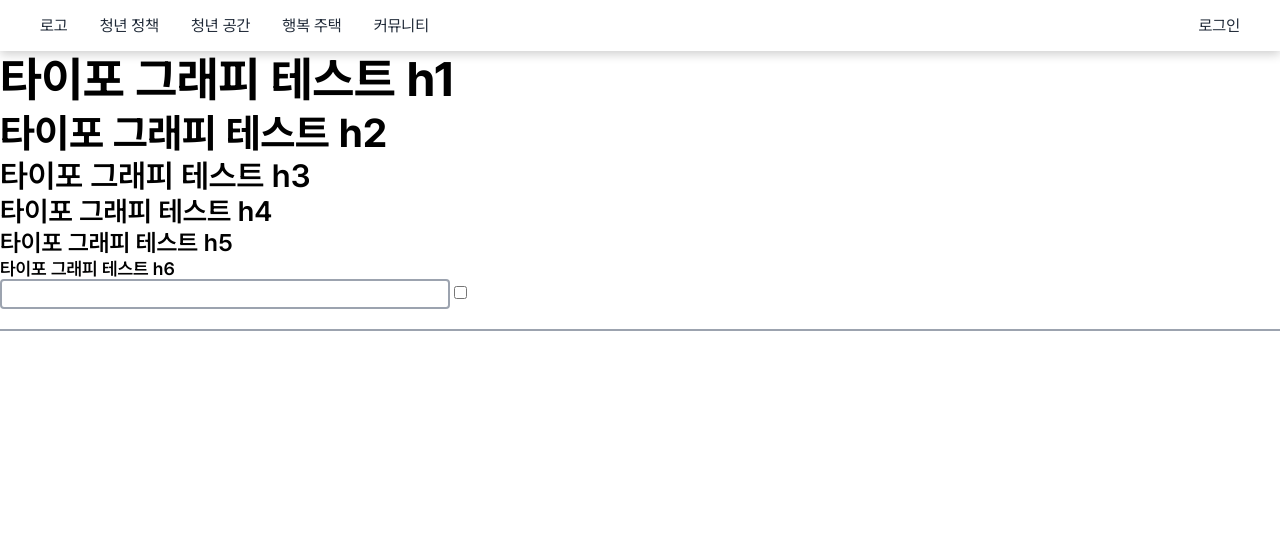
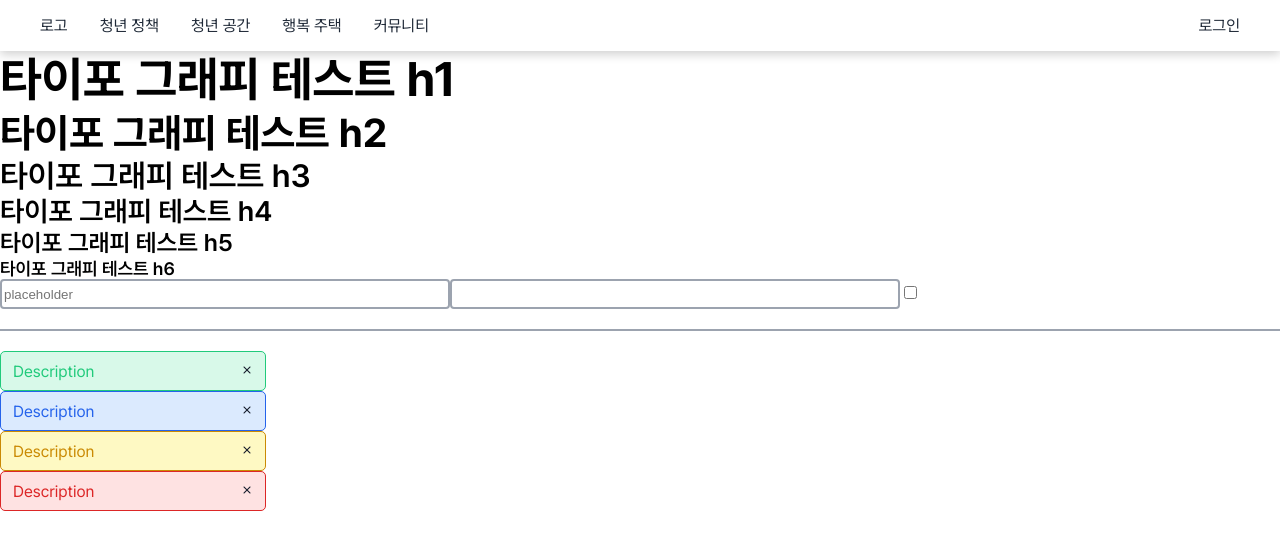
Before and after one commit to For-MZ/formz-fe, a Next.js app: page / in a window 1280 px wide. Shown: the top 550 px of the page. Built offline with nearby package versions, Linux system fonts and the light colour scheme; a web font is replaced by a local one.

Commit message:
Design: Toast clear

```diff
--- a/src/app/page.tsx
+++ b/src/app/page.tsx
@@ -12,10 +12,14 @@ export default function Home() {
       <h4>타이포 그래피 테스트 h4</h4>
       <h5>타이포 그래피 테스트 h5</h5>
       <h6>타이포 그래피 테스트 h6</h6>
+      <Input placeholder={'placeholder'} />
       <Input />
       <CheckBox />
-      <Divider />
-      <Toast message="Toast TEST" backgroundColor="#21ca7b" color="#147b4b" />
+      <Divider style="none" />
+      <Toast message="Description" color="green" />
+      <Toast message="Description" color="blue" />
+      <Toast message="Description" color="yellow" />
+      <Toast message="Description" color="red" />
     </>
   );
 }
--- a/src/components/UI/Divider/Divider.tsx
+++ b/src/components/UI/Divider/Divider.tsx
@@ -1,6 +1,10 @@
 import React from 'react';
 import styles from './Divider.module.scss';
 
-export default function Divider() {
-  return <hr className={styles.divider} />;
+type DividerProps = {
+  style?: 'none' | 'text';
+};
+
+export default function Divider({ style = 'none', ...props }: DividerProps) {
+  return <hr {...props} className={`${styles.divider} ${styles[style]}`} />;
 }
--- a/src/components/UI/Input/Input.module.scss
+++ b/src/components/UI/Input/Input.module.scss
@@ -8,4 +8,11 @@
     border-color: $border-focus-ring-color;
     border-radius: 8px;
   }
+  &:hover {
+    border-color: $border-interactive-secondary-hover-color;
+  }
+  &:disabled {
+    background-color: $background-disabled-color;
+    border-color: $border-disabled-color;
+  }
 }
--- a/src/components/UI/Input/Input.tsx
+++ b/src/components/UI/Input/Input.tsx
@@ -1,10 +1,14 @@
 import React from 'react';
 import styles from './Input.module.scss';
 
-export default function Input() {
+type InputProps = {
+  placeholder?: string;
+};
+
+export default function Input({ placeholder }: InputProps) {
   return (
     <>
-      <input className={styles.input}></input>
+      <input className={styles.input} placeholder={placeholder}></input>
     </>
   );
 }
--- a/src/components/UI/Toast/Toast.module.scss
+++ b/src/components/UI/Toast/Toast.module.scss
@@ -1,13 +1,45 @@
 .toast {
-  position: fixed;
-  transform: translateY(-50%);
-  transform: translateX(-50%);
-  left: 50%;
-  padding: 24px 240px;
+  height: 38px;
+  width: 240px;
+  border: 1px solid;
   border-radius: 5px;
+  display: flex;
+  align-items: center;
+  justify-content: space-between;
+  padding: 0px 12px 0px 12px;
 
-  &.blue {
-    background-color: $background-success-color;
+  .logo {
+    width: 12px; /* 로고의 크기를 조정하세요 */
+    height: auto; /* 로고의 크기를 조정하세요 */
+  }
+
+  .button {
+    background: none;
+    border: none;
+    cursor: pointer;
+    padding: 0;
+    margin: 0;
+    outline: none;
+  }
+
+  &.green {
+    background-color: $background-success-subtle-color;
+    border-color: $border-success-color;
     color: $text-success-color;
   }
+  &.blue {
+    background-color: $background-info-subtle-color;
+    border-color: $border-info-color;
+    color: $text-info-color;
+  }
+  &.yellow {
+    background-color: $background-warning-subtle-color;
+    border-color: $border-warning-color;
+    color: $text-warning-color;
+  }
+  &.red {
+    background-color: $background-danger-subtle-color;
+    border-color: $border-danger-color;
+    color: $text-danger-color;
+  }
 }
--- a/src/components/UI/Toast/Toast.tsx
+++ b/src/components/UI/Toast/Toast.tsx
@@ -1,37 +1,32 @@
 'use client';
 
-import React, { useState, useEffect } from 'react';
 import styles from './Toast.module.scss';
+import { useState } from 'react';
 
 type ToastProps = {
   message: string;
-  duration?: number;
-  backgroundColor?: string;
-  color?: string;
+  color?: 'blue' | 'green' | 'red' | 'yellow';
+  onClose?: () => void;
 };
 
-export default function Toast({ message, duration = 1000, backgroundColor, color }: ToastProps): JSX.Element {
-  const [visible, setVisible] = useState(true);
-  useEffect(() => {
-    const timer = setTimeout(() => {
-      setVisible(false);
-    }, duration);
+export default function Toast({ message, color = 'blue', onClose, ...props }: ToastProps): JSX.Element {
+  const [closed, setClosed] = useState(false);
 
-    return () => clearTimeout(timer);
-  }, [duration]);
-
-  const toastStyle: React.CSSProperties = {
-    backgroundColor: backgroundColor,
-    color: color,
+  const handleClose = () => {
+    setClosed(true);
+    if (onClose) onClose();
   };
 
-  if (visible) {
-    return (
-      <div className={styles.toast} style={toastStyle}>
-        {message}
-      </div>
-    );
-  }
-
-  return <></>; // 빈 Fragment를 반환합니다.
+  return (
+    <>
+      {!closed && (
+        <div {...props} className={`${styles.toast} ${styles[color]}`}>
+          <div>{message}</div>
+          <button className={styles.button} onClick={handleClose}>
+            <img className={styles.logo} src="/icons/x.png" />
+          </button>
+        </div>
+      )}
+    </>
+  );
 }
```
Also changed, not shown: public/icons/x.png (added).
